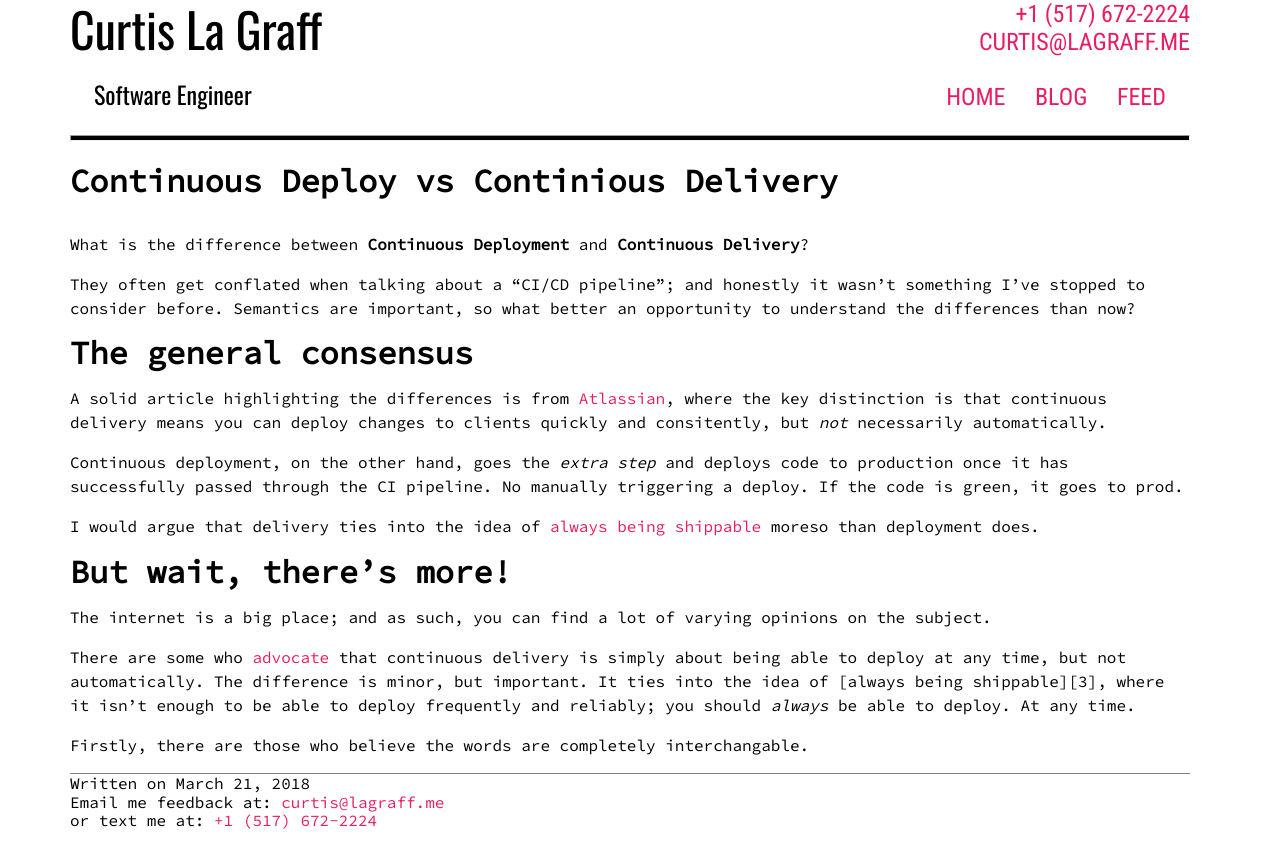
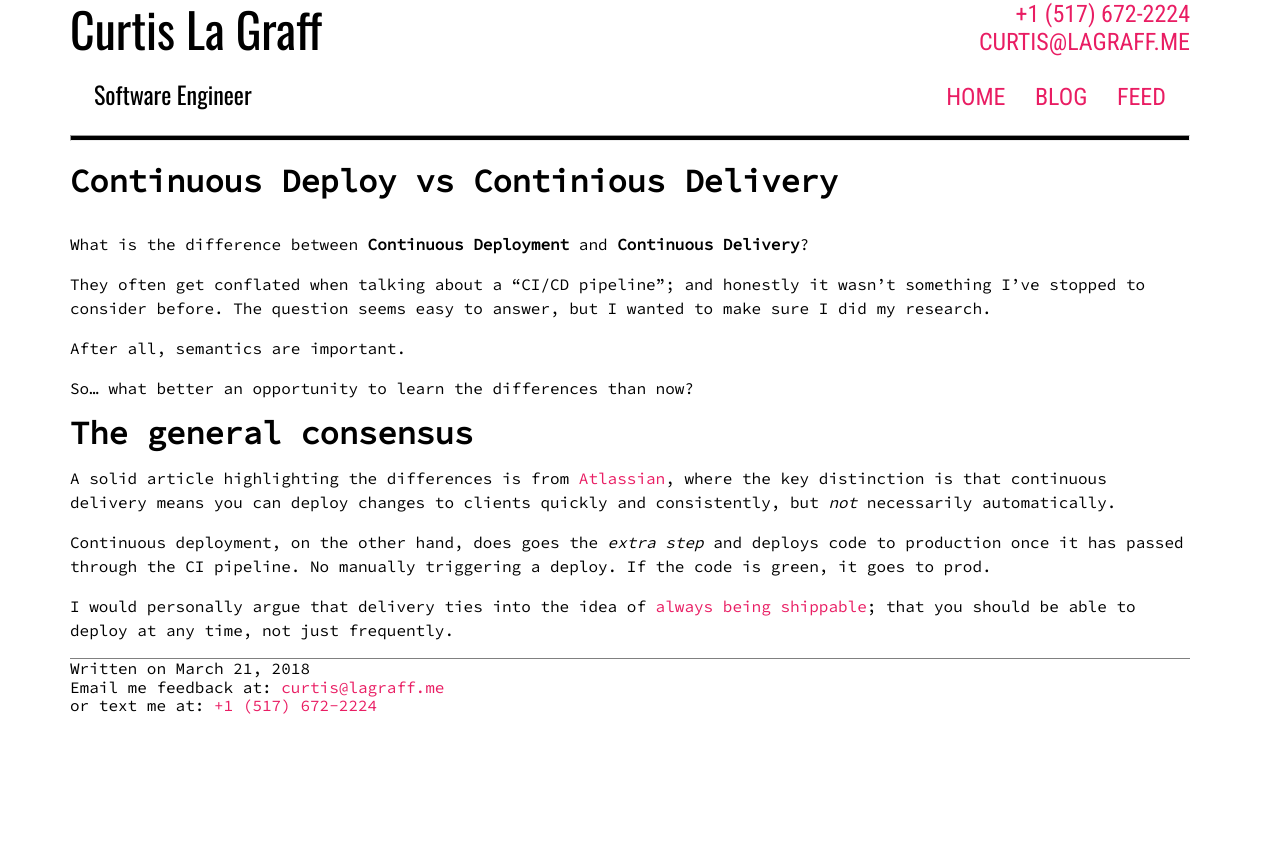
Before and after one commit to clagraff/clagraff.github.io, a Jekyll site: the page built from _posts/2018-03-21-cont-delivery-vs-deploy.md, in a window 1280 px wide. Shown: the top 868 px of the page. Built offline with Jekyll 4.4.1, drawn with Linux system fonts in a browser that asks for light colours.

Commit message:
Update 2018-03-21-cont-delivery-vs-deploy.md

```diff
--- a/_posts/2018-03-21-cont-delivery-vs-deploy.md
+++ b/_posts/2018-03-21-cont-delivery-vs-deploy.md
@@ -1,38 +1,27 @@
 ---
 layout: post
 title: Continuous Deploy vs Continious Delivery
-state: draft
+state: published
 ---
 What is the difference between **Continuous Deployment** and **Continuous Delivery**?
 
 They often get conflated when talking about a "CI/CD pipeline"; and honestly it wasn't something
-I've stopped to consider before. Semantics are important, so what better an opportunity to understand the differences than now?
+I've stopped to consider before. The question seems easy to answer, but I wanted to make sure I did my research.
+
+After all, semantics are important.
+
+So... what better an opportunity to learn the differences than now?
 
 # The general consensus
 
 A solid article highlighting the differences is from [Atlassian][1], where the key distinction is that
-continuous delivery means you can deploy changes to clients quickly and consitently, but _not_ necessarily automatically.
+continuous delivery means you can deploy changes to clients quickly and consistently, but _not_ necessarily automatically.
 
-Continuous deployment, on the other hand, goes the _extra step_ and deploys code to production once it has successfully
+Continuous deployment, on the other hand, does goes the _extra step_ and deploys code to production once it has
 passed through the CI pipeline. No manually triggering a deploy. If the code is green, it goes to prod.
 
-I would argue that delivery ties into the idea of [always being shippable][2] moreso than deployment does.
+I would personally argue that delivery ties into the idea of [always being shippable][2]; that you should be able to deploy at any time, not just frequently.
 
-
-# But wait, there's more!
-
-The internet is a big place; and as such, you can find a lot of varying opinions on the subject.
-
-There are some who [advocate][2] that continuous delivery is simply about being able to deploy at any
-time, but not automatically. The difference is minor, but important. It ties into the idea of [always being shippable][3], where
-it isn't enough to be able to deploy frequently and reliably; you should _always_ be able to deploy. At any time.
-
-
-
-
-
-
-Firstly, there are those who believe the words are completely interchangable.
 
 [1]: https://www.atlassian.com/continuous-delivery/principles/continuous-integration-vs-delivery-vs-deployment
 [2]: https://dri.es/always-be-shippable
```
